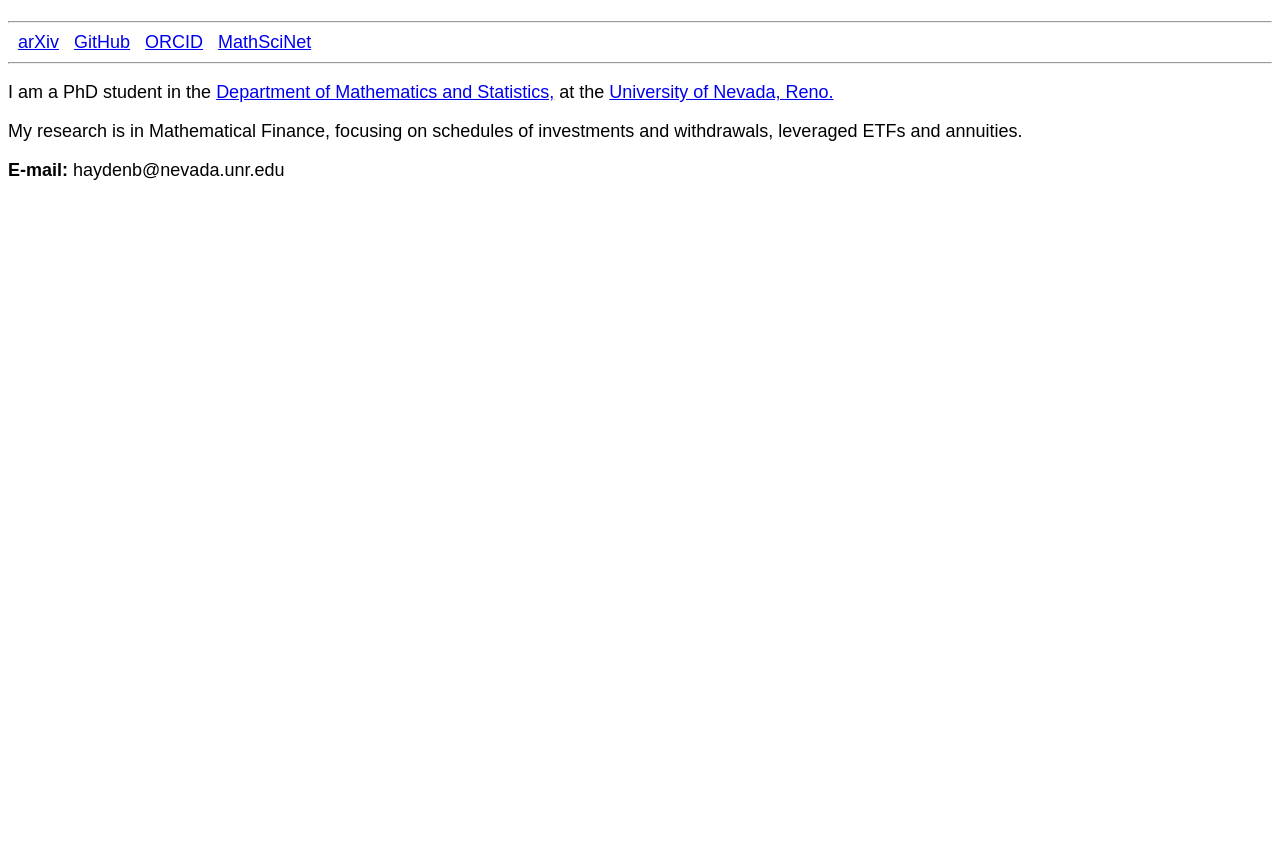
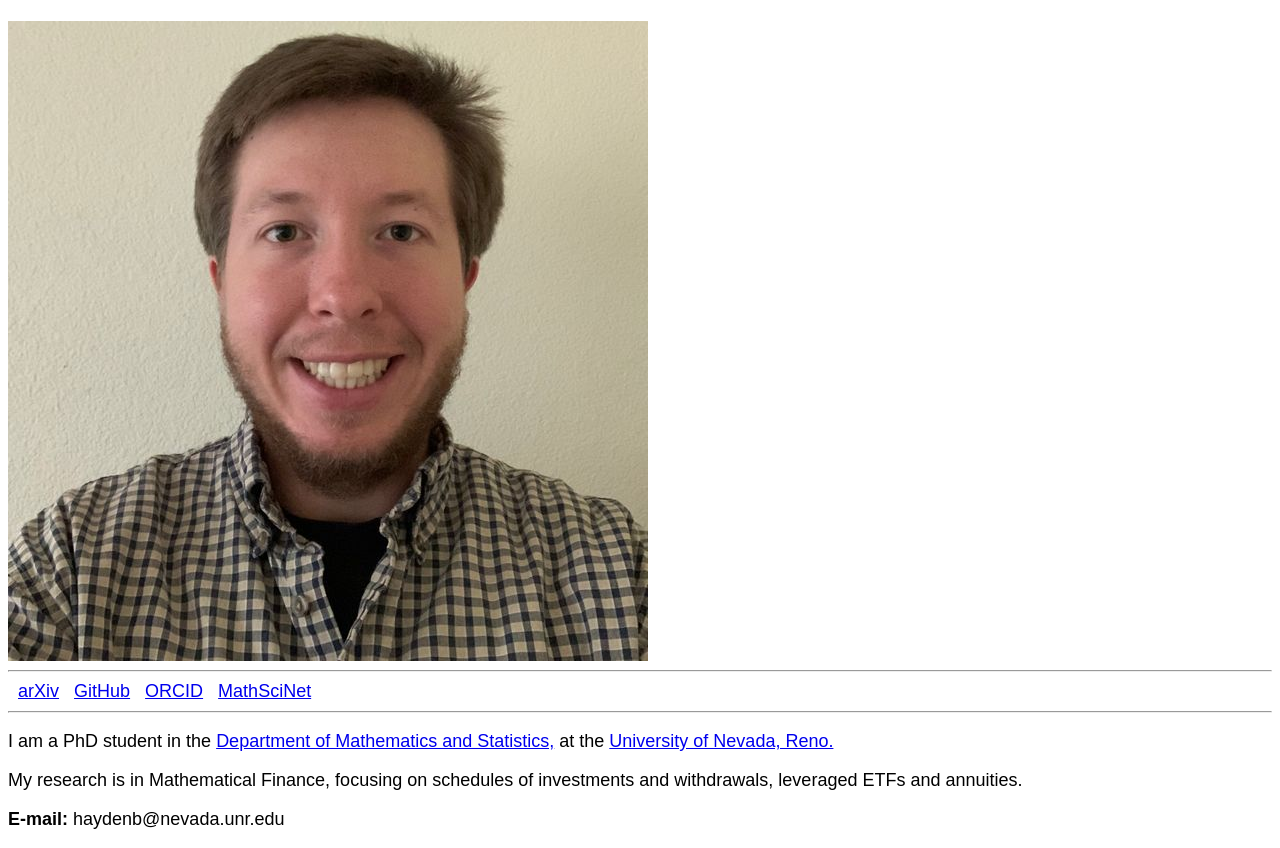
Before and after one commit to HaydenBrown/Home, a plain HTML site: page index.html in a window 1280 px wide. Shown: the part 53-901 px from the top of the page. Before the commit the page ends 800 px from the top, so only its background shows below. Drawn offline with Linux system fonts and the light colour scheme.

Commit message:
Update index.html

```diff
--- a/index.html
+++ b/index.html
@@ -6,6 +6,7 @@
 
     <font face = "arial" size = "4">
 <center> <h1>  Hayden Brown </h1> </center>
+      <img src="HaydenBrownPicture.jpg"/>
 <hr/>
 &nbsp;
 <a href = "https://arxiv.org/search/q-fin?searchtype=author&query=Brown,+H"> arXiv</a> &nbsp;
```
